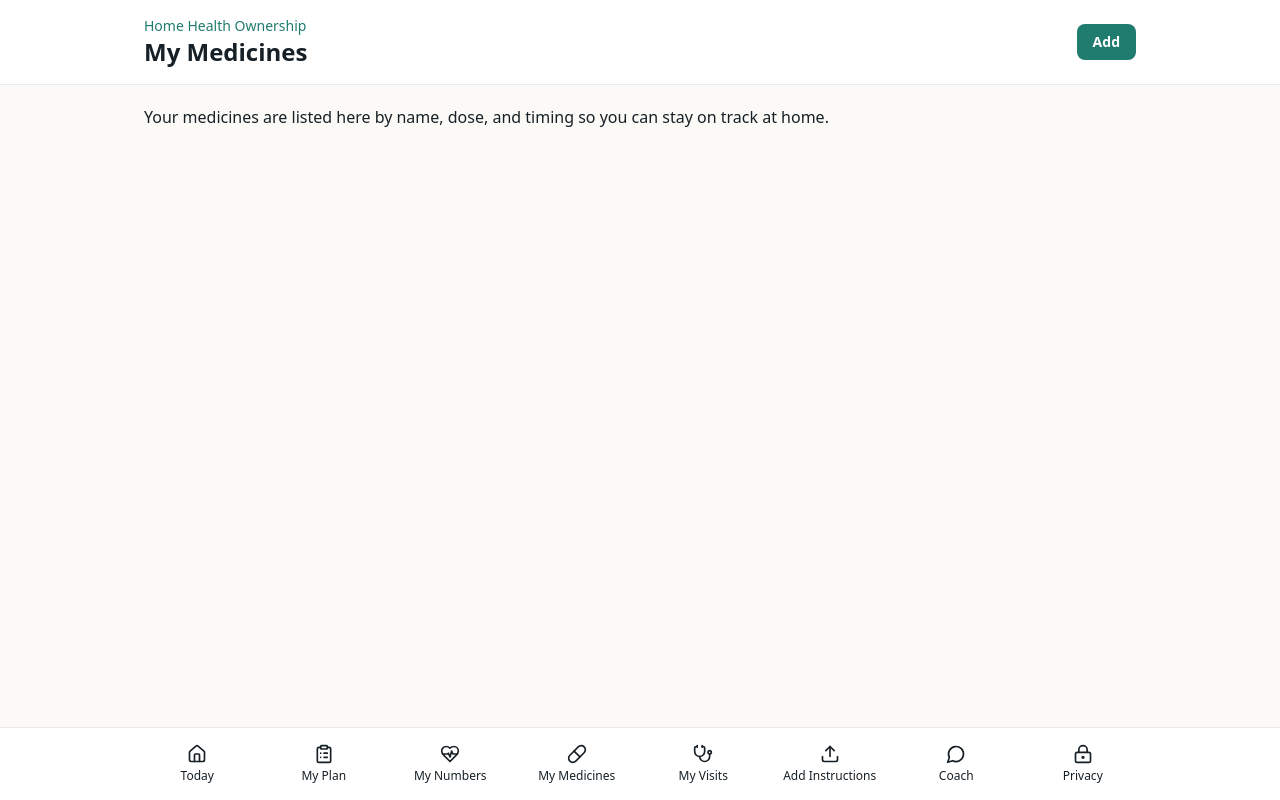
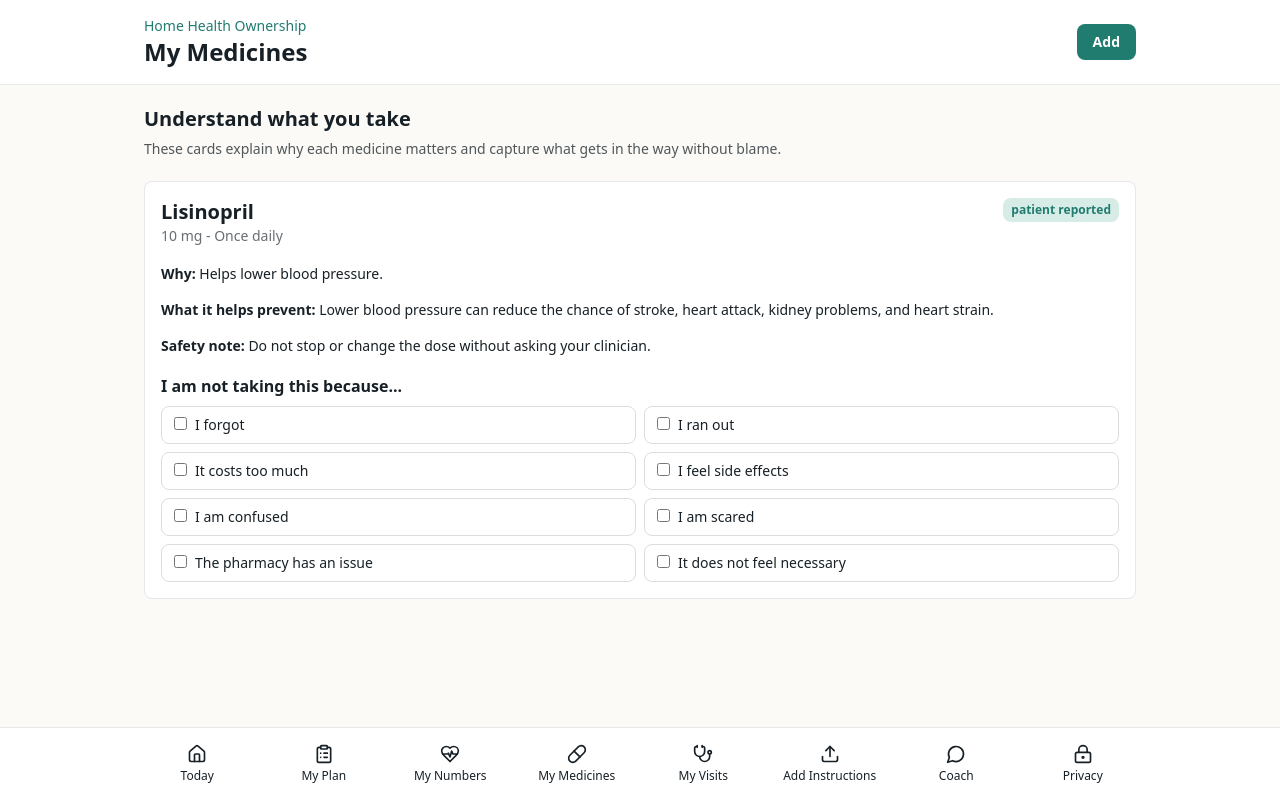
Before and after one commit to Tamathe/Patient-Facing-App, a Next.js app: page /medicines in a window 1280 px wide. Built offline with nearby package versions, Linux system fonts and the light colour scheme.

Commit message:
feat: add medication ownership cards

```diff
--- a/src/app/medicines/page.tsx
+++ b/src/app/medicines/page.tsx
@@ -1,9 +1,31 @@
+"use client";
+
 import { AppShell } from "@/components/app-shell";
+import { MedicationCard } from "@/components/medication-card";
+import { useHealthState } from "@/state/store";
 
 export default function MedicinesPage() {
+  const { state, dispatch } = useHealthState();
+
   return (
     <AppShell title="My Medicines">
-      <p>Your medicines are listed here by name, dose, and timing so you can stay on track at home.</p>
+      <div className="grid gap-5">
+        <section>
+          <h2 className="text-xl font-semibold">Understand what you take</h2>
+          <p className="mt-1 text-sm leading-6 text-ink/75">
+            These cards explain why each medicine matters and capture what gets in the way without blame.
+          </p>
+        </section>
+        {state.medications.map((medication) => (
+          <MedicationCard
+            key={medication.id}
+            medication={medication}
+            onBarriersChange={(barriers) =>
+              dispatch({ type: "setMedicationBarriers", medicationId: medication.id, barriers })
+            }
+          />
+        ))}
+      </div>
     </AppShell>
   );
 }
--- /dev/null
+++ b/src/components/medication-card.tsx
@@ -0,0 +1,65 @@
+"use client";
+
+import type { Medication, MedicationBarrier } from "@/domain/types";
+import React from "react";
+
+const barrierOptions: Array<{ value: MedicationBarrier; label: string }> = [
+  { value: "forgot", label: "I forgot" },
+  { value: "ran_out", label: "I ran out" },
+  { value: "cost", label: "It costs too much" },
+  { value: "side_effects", label: "I feel side effects" },
+  { value: "confused", label: "I am confused" },
+  { value: "scared", label: "I am scared" },
+  { value: "pharmacy_issue", label: "The pharmacy has an issue" },
+  { value: "does_not_feel_necessary", label: "It does not feel necessary" }
+];
+
+type MedicationCardProps = {
+  medication: Medication;
+  onBarriersChange: (barriers: MedicationBarrier[]) => void;
+};
+
+export function MedicationCard({ medication, onBarriersChange }: MedicationCardProps) {
+  function toggleBarrier(value: MedicationBarrier) {
+    const next = medication.activeBarriers.includes(value)
+      ? medication.activeBarriers.filter((barrier) => barrier !== value)
+      : [...medication.activeBarriers, value];
+
+    onBarriersChange(next);
+  }
+
+  return (
+    <article className="rounded-control border border-ink/10 bg-white p-4">
+      <div className="flex items-start justify-between gap-3">
+        <div>
+          <h2 className="text-xl font-semibold">{medication.name}</h2>
+          <p className="text-sm text-ink/65">{medication.dose} - {medication.schedule}</p>
+        </div>
+        <span className="rounded-control bg-calm px-2 py-1 text-xs font-semibold text-care">
+          {medication.source.replace("_", " ")}
+        </span>
+      </div>
+      <div className="mt-4 grid gap-3 text-sm leading-6">
+        <p><strong>Why:</strong> {medication.purpose}</p>
+        <p><strong>What it helps prevent:</strong> {medication.preventionBenefit}</p>
+        <p><strong>Safety note:</strong> {medication.safetyNote}</p>
+      </div>
+      <fieldset className="mt-4">
+        <legend className="font-semibold">I am not taking this because...</legend>
+        <div className="mt-2 grid gap-2 sm:grid-cols-2">
+          {barrierOptions.map((option) => (
+            <label key={option.value} className="rounded-control border border-ink/15 px-3 py-2 text-sm">
+              <input
+                checked={medication.activeBarriers.includes(option.value)}
+                className="mr-2"
+                onChange={() => toggleBarrier(option.value)}
+                type="checkbox"
+              />
+              {option.label}
+            </label>
+          ))}
+        </div>
+      </fieldset>
+    </article>
+  );
+}
```
Also changed, not shown: 1 other file (tests, documents, lock files or other folders).
